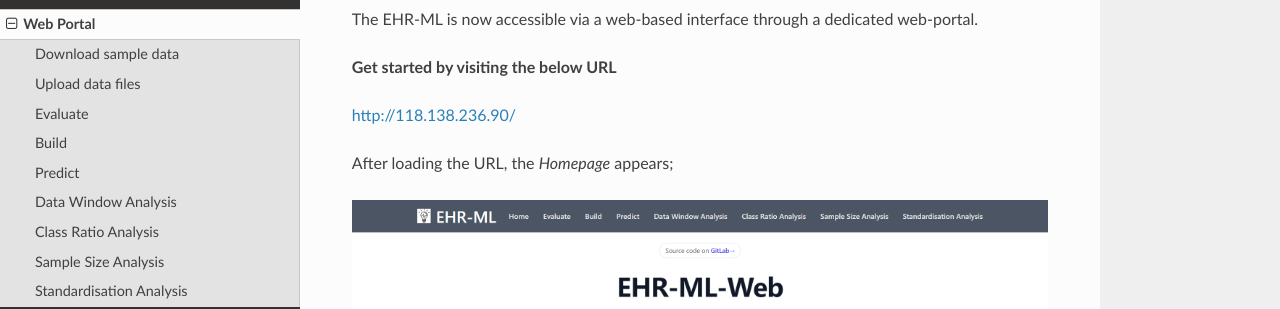
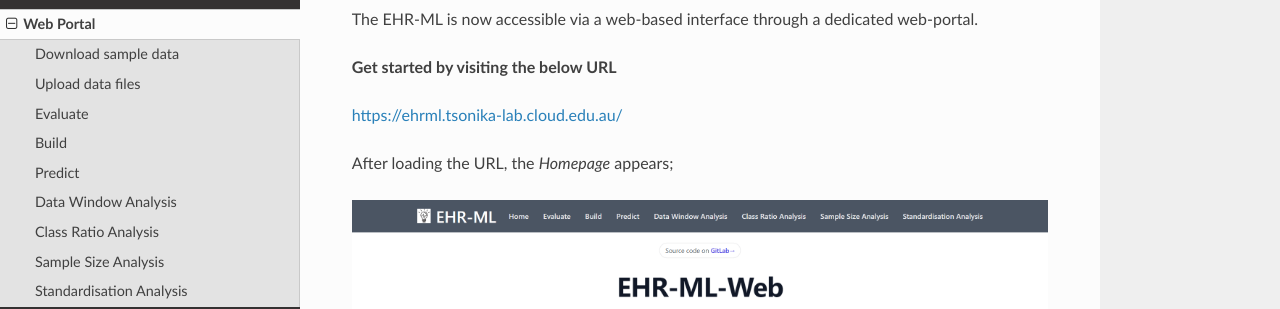
Before and after one commit to ryashpal/EHR-ML-Tutorials, a Sphinx documentation site: the page built from docs/source/web_portal.rst, in a window 1280 px wide and 900 px high. Shown: the part 152-461 px from the top of the window. Built offline with Sphinx 7.4.7 and the Read the Docs theme 2.0.0, drawn with Linux system fonts in a browser that asks for light colours; part of the change alters nothing that is shown.

Commit message:
Update web_portal.rst

```diff
--- a/docs/source/web_portal.rst
+++ b/docs/source/web_portal.rst
@@ -5,7 +5,7 @@ The EHR-ML is now accessible via a web-based interface through a dedicated web-p
 
 **Get started by visiting the below URL**
 
-http://118.138.236.90/
+https://ehrml.tsonika-lab.cloud.edu.au/
 
 After loading the URL, the `Homepage` appears;
 
```
